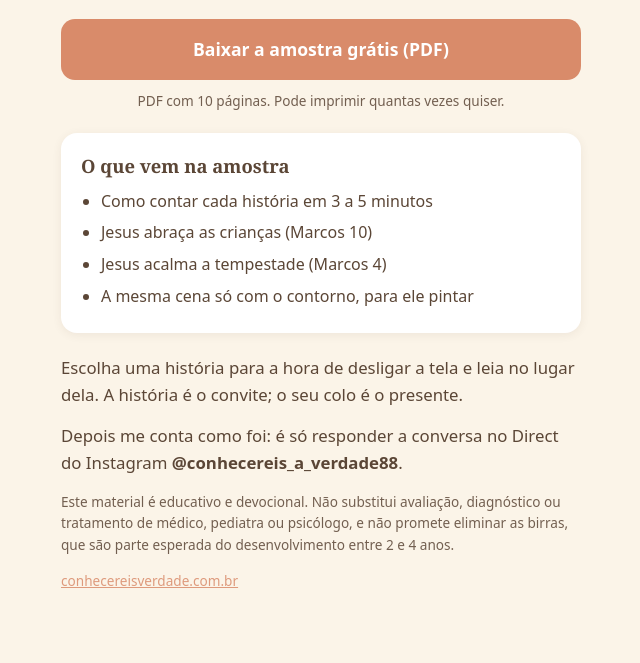
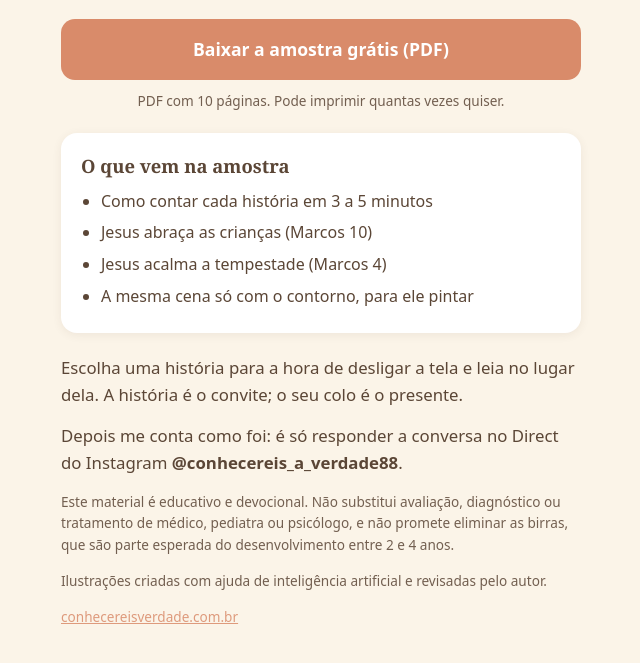
Before and after one commit to bateraeliashc-netizen/conhecereisverdade-site, a plain HTML site: page colo/index.html in a window 1280 px wide. Shown: the part 215-878 px from the top of the page, without its empty margins (319-959 px from the left). Drawn offline with Linux system fonts and the light colour scheme.

Commit message:
Amostra /colo com frase de IA nas ilustrações

```diff
--- a/colo/index.html
+++ b/colo/index.html
@@ -43,6 +43,7 @@ a{color:var(--terra)}
 <p>Escolha uma história para a hora de desligar a tela e leia no lugar dela. A história é o convite; o seu colo é o presente.</p>
 <p>Depois me conta como foi: é só responder a conversa no Direct do Instagram <strong>@conhecereis_a_verdade88</strong>.</p>
 <p class="small">Este material é educativo e devocional. Não substitui avaliação, diagnóstico ou tratamento de médico, pediatra ou psicólogo, e não promete eliminar as birras, que são parte esperada do desenvolvimento entre 2 e 4 anos.</p>
+<p class="small">Ilustrações criadas com ajuda de inteligência artificial e revisadas pelo autor.</p>
 <p class="small"><a href="/">conhecereisverdade.com.br</a></p>
 </main>
 </body>
```
Also changed, not shown: 1 other file.
